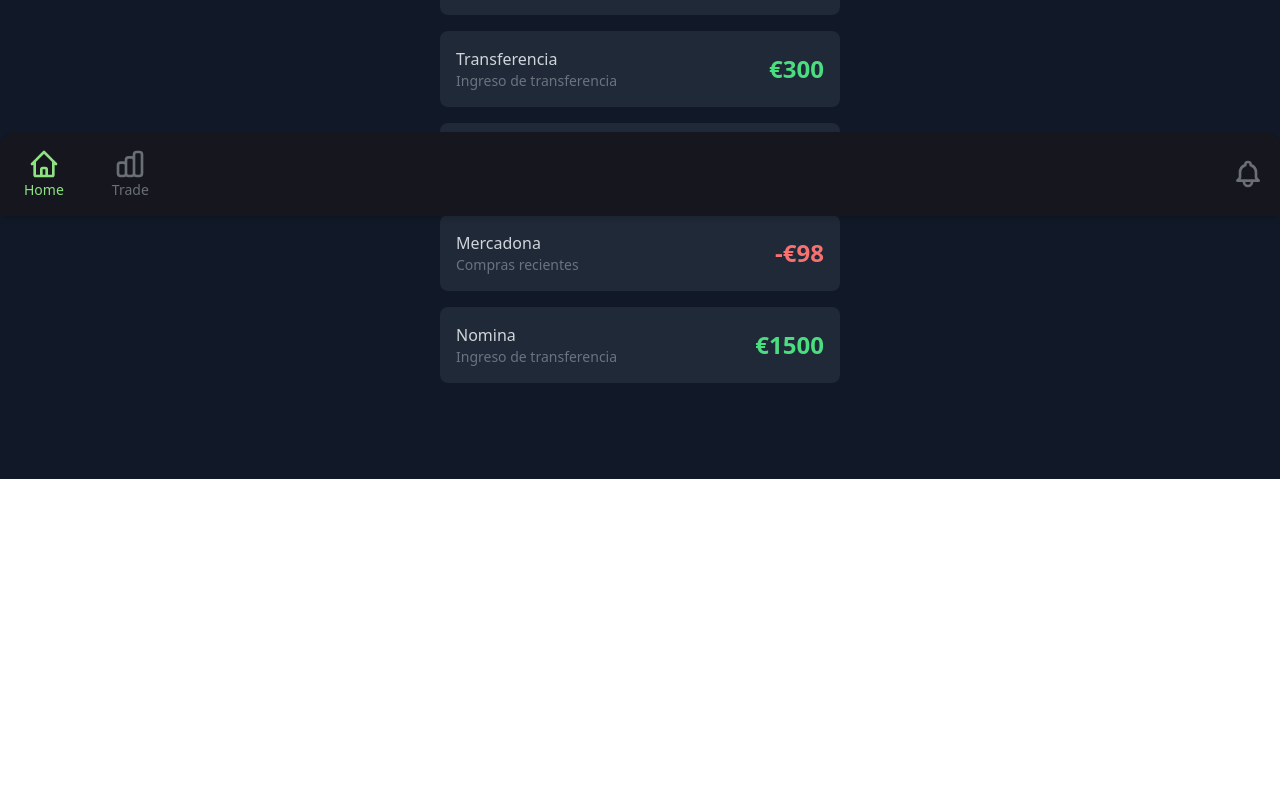
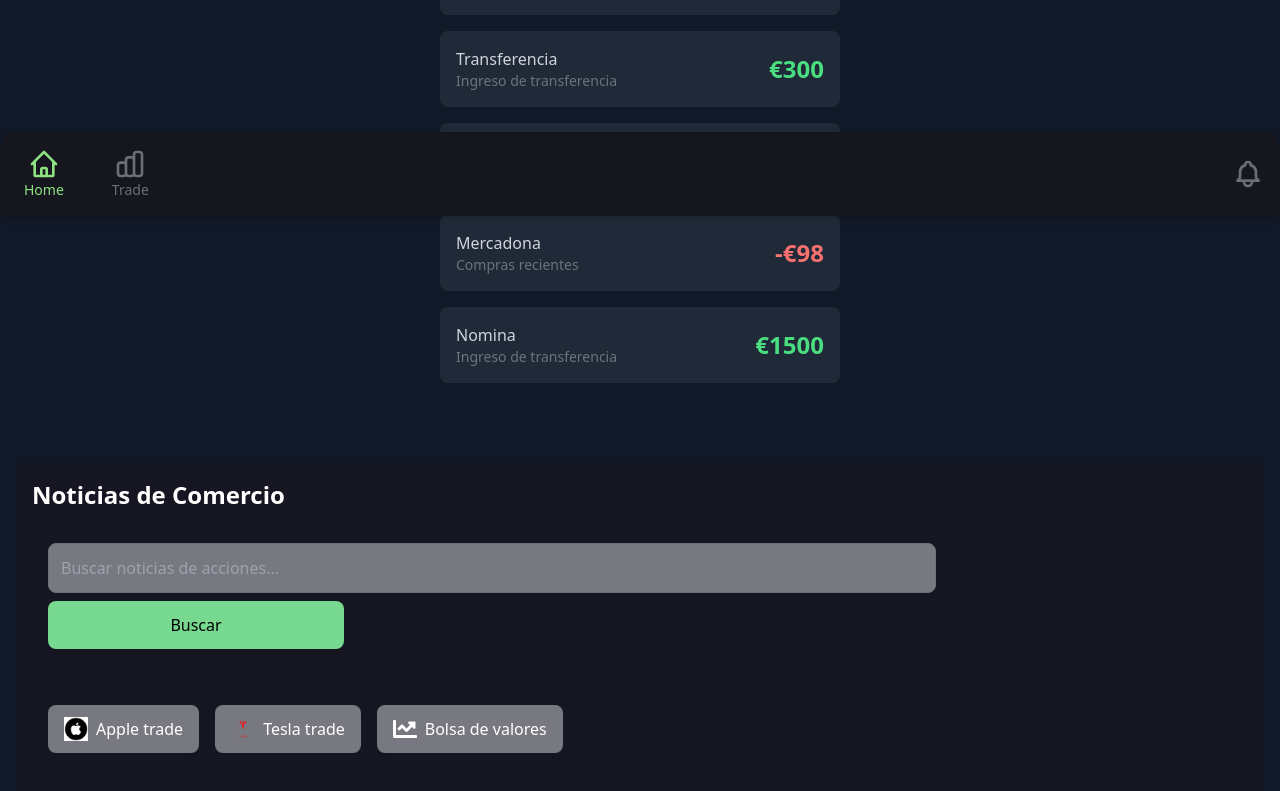
Before and after one commit to Yedpt/RSI_trade_project-Client, a React (Vite) app: page /auth/homebank in a window 1280 px wide. Shown: the part 584-1375 px from the top of the page. Before the commit the page ends 1063 px from the top, so only its background shows below. Built offline with nearby package versions, Linux system fonts and the light colour scheme; sample sign-in values are in the browser's storage.

Commit message:
feat: add components for news search with NewsPage, SearchNews, and TrendingTopics in the components folder

```diff
--- /dev/null
+++ b/src/components/NewsPage.jsx
@@ -0,0 +1,77 @@
+import React, { useState } from "react";
+import axios from "axios";
+import SearchNews from "./SearchNews";
+import TrendingTopics from "./TrendingTopics";
+import { FaTimes } from "react-icons/fa";
+
+const NewsPage = () => {
+  const [articles, setArticles] = useState([]);
+  const [showArticles, setShowArticles] = useState(false);
+
+  const fetchNews = async (query) => {
+    const apiKey = import.meta.env.VITE_APP_API_KEY_NEWS;
+    const url = `https://newsapi.org/v2/everything?q=${query}&apiKey=${apiKey}`;
+
+    try {
+      const response = await axios.get(url);
+      // Asegurarse de que response.data.articles es un array
+      const articles = Array.isArray(response.data.articles)
+        ? response.data.articles.slice(0, 5) // Limitar a 5 artículos
+        : [];
+      setArticles(articles);
+      setShowArticles(true);
+    } catch (error) {
+      console.error("Error al buscar noticias:", error);
+    }
+  };
+
+  const toggleArticlesVisibility = () => {
+    setShowArticles(!showArticles);
+  };
+
+  return (
+    <div className="container mx-auto p-4 bg-[rgb(22,22,34)] text-white mb-32">
+      <h1 className="text-2xl font-bold mb-4">Noticias de Comercio</h1>
+      <SearchNews onSearch={fetchNews} />
+      <TrendingTopics onSelect={fetchNews} />
+
+      {showArticles && (
+        <button
+          onClick={toggleArticlesVisibility}
+          className="px-4 py-2 bg-[rgb(119,217,144)] text-[#000000] rounded-lg hover:bg-[rgb(119,217,144)] transition mb-4"
+        >
+          <FaTimes className="inline-block" />
+        </button>
+      )}
+
+      {showArticles && (
+        <div className="grid grid-cols-1 md:grid-cols-2 lg:grid-cols-3 gap-4 mt-4">
+          {articles.map((article, index) => (
+            <div
+              key={index}
+              className="p-4 border border-[#71717a] rounded-lg bg-[#787880]"
+            >
+              <img
+                src={article.urlToImage}
+                alt={article.title}
+                className="w-full h-40 object-cover rounded-md mb-2"
+              />
+              <h2 className="text-lg font-semibold">{article.title}</h2>
+              <p className="text-sm text-gray-300">{article.description}</p>
+              <a
+                href={article.url}
+                target="_blank"
+                rel="noopener noreferrer"
+                className="text-[rgb(119,217,144)] mt-2 block"
+              >
+                Leer más
+              </a>
+            </div>
+          ))}
+        </div>
+      )}
+    </div>
+  );
+};
+
+export default NewsPage;
--- /dev/null
+++ b/src/components/SearchNews.jsx
@@ -0,0 +1,49 @@
+import React, { useState } from "react";
+
+const SearchNews = ({ onSearch }) => {
+  const [query, setQuery] = useState("");
+
+  const handleSearch = async (e) => {
+    e.preventDefault();
+    if (query.trim() === "") return;
+
+    try {
+      const results = await onSearch(query);
+
+      // Verificar que `results` sea un array antes de usar .slice
+      if (Array.isArray(results)) {
+        const limitedResults = results.slice(0, 5);
+        console.log(limitedResults);
+      } else {
+        console.error("Los resultados no son un array");
+      }
+
+      setQuery("");
+    } catch (error) {
+      console.error("Error fetching news:", error);
+    }
+  };
+
+  return (
+    <form
+      onSubmit={handleSearch}
+      className="flex gap-2 flex-wrap bg-[rgb(22,22,34)] p-4 rounded-lg"
+    >
+      <input
+        type="text"
+        placeholder="Buscar noticias de acciones..."
+        value={query}
+        onChange={(e) => setQuery(e.target.value)}
+        className="w-full sm:w-3/4 p-3 border border-[#71717a] rounded-lg text-white bg-[#787880] focus:outline-none focus:ring-2 focus:ring-[rgb(119,217,144)] transition"
+      />
+      <button
+        type="submit"
+        className="sm:w-1/4 px-4 py-3 bg-[rgb(119,217,144)] text-[#000000] rounded-lg hover:bg-green-600 transition"
+      >
+        Buscar
+      </button>
+    </form>
+  );
+};
+
+export default SearchNews;
--- /dev/null
+++ b/src/components/TrendingTopics.jsx
@@ -0,0 +1,36 @@
+import React from "react";
+import { FaChartLine } from "react-icons/fa";
+
+const TrendingTopics = ({ onSelect }) => {
+  const topics = [
+    {
+      name: "Apple trade",
+      icon: <img src="/icons/apple.jpeg" alt="Apple" className="h-6 w-6" />,
+    },
+    {
+      name: "Tesla trade",
+      icon: <img src="/icons/tesla.png" alt="Tesla" className="h-6 w-6" />,
+    },
+    {
+      name: "Bolsa de valores",
+      icon: <FaChartLine className="h-6 w-6" />,
+    },
+  ];
+
+  return (
+    <div className="flex gap-4 flex-wrap my-6 bg-[rgb(22,22,34)] p-4 rounded-lg">
+      {topics.map((topic, index) => (
+        <button
+          key={index}
+          onClick={() => onSelect(topic.name)}
+          className="flex items-center gap-2 px-4 py-3 bg-[#787880] text-white rounded-lg hover:bg-[rgb(119,217,144)] transition"
+        >
+          {topic.icon}
+          {topic.name}
+        </button>
+      ))}
+    </div>
+  );
+};
+
+export default TrendingTopics;
--- a/src/pages/BankHome.jsx
+++ b/src/pages/BankHome.jsx
@@ -2,6 +2,7 @@
 import FinanceApp from "../components/FinanceApp";
 import PieChart from "../components/PieChart";
 import FinanceCard from "../components/FinanceCard";
+import NewsPage from "../components/NewsPage";
 
 const BankHome = () => {
   return (
@@ -10,6 +11,7 @@
         ¡Mira tus movimientos!
       </h1>
       <PieChart />
+
       <FinanceApp />
       <div className="flex flex-col gap-y-4 mt-8 w-full max-w-[400px] mx-auto mb-[80px]">
         <FinanceCard title="Spotify" amount="-€12.99" subtitle="Pago mensual" />
@@ -34,6 +36,7 @@
           subtitle="Ingreso de transferencia"
         />
       </div>
+      <NewsPage />
     </div>
   );
 };
```
Also changed, not shown: public/icons/apple.jpeg (added), public/icons/tesla.png (added).
